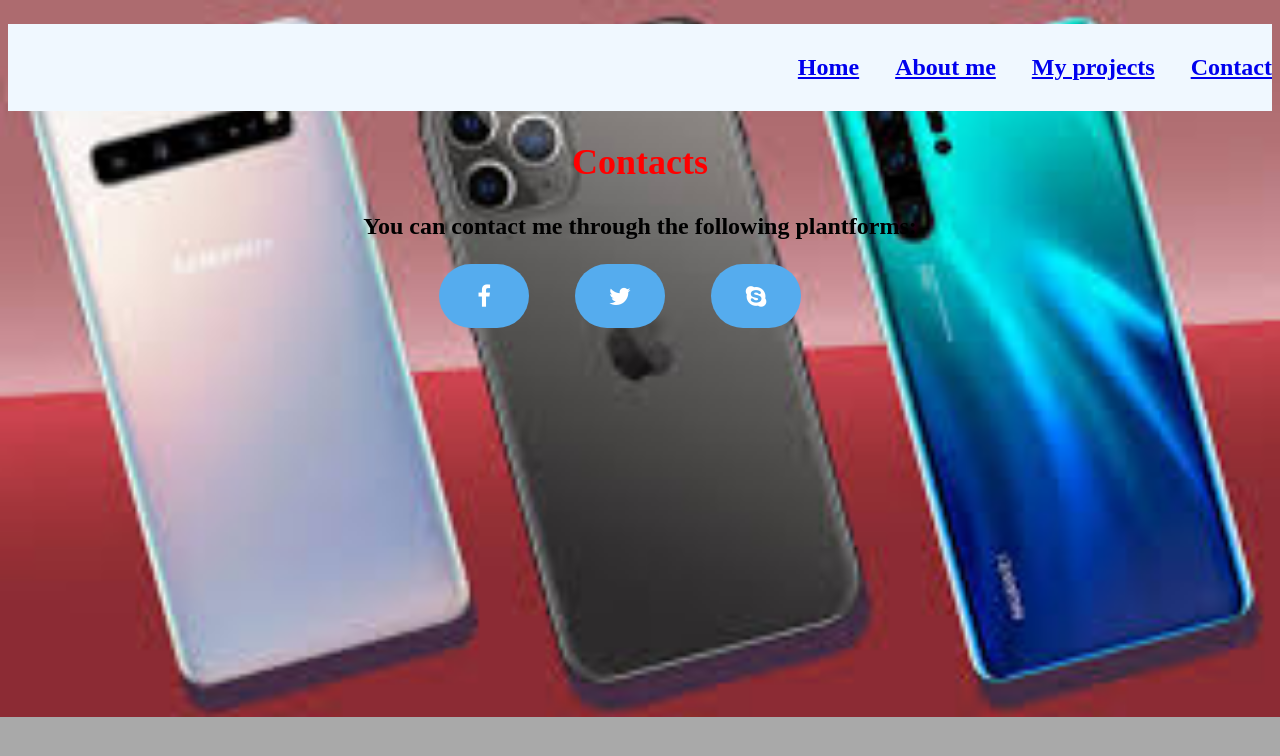
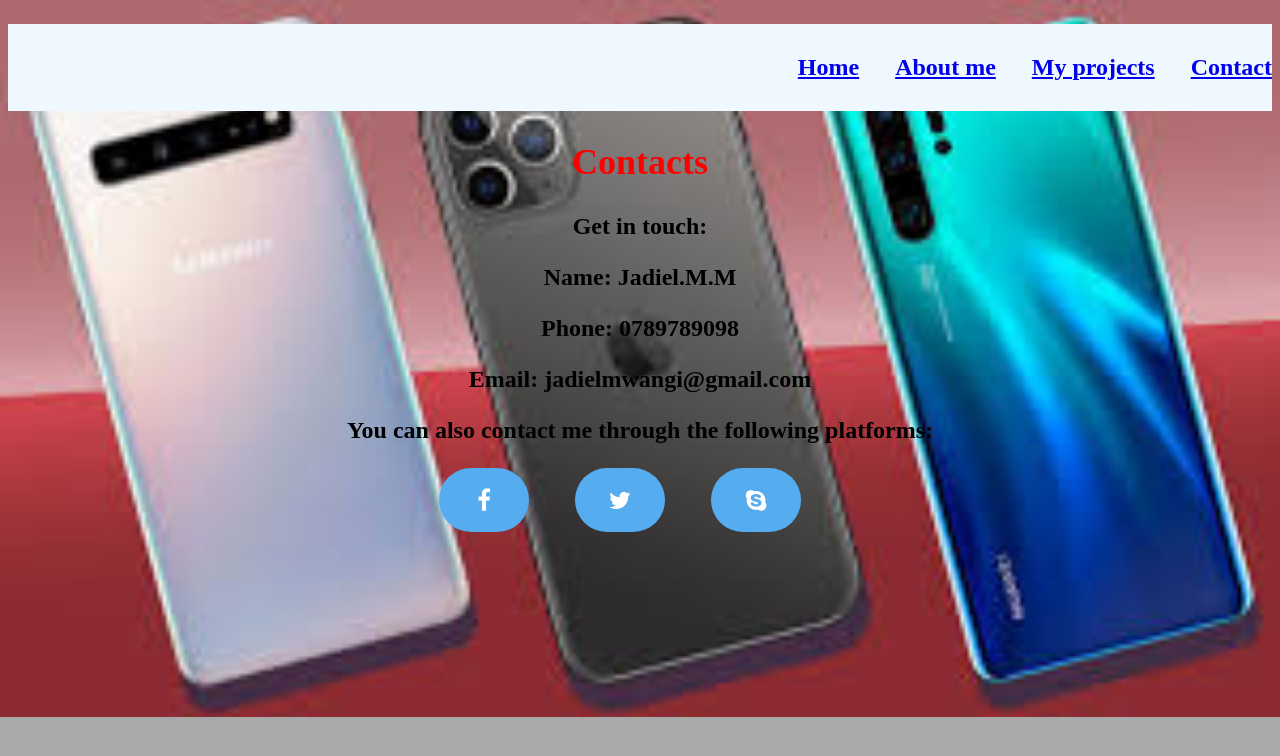
Before and after one commit to jadielmwangi/My-portfolio, a plain HTML site: page contact.html in a window 1280 px wide. Drawn offline with Linux system fonts and the light colour scheme; files whose address does not match are found by name.

Commit message:
Add my personal infomation

```diff
--- a/contact.html
+++ b/contact.html
@@ -20,13 +20,17 @@
 
    <div id="contact">
     <h2>Contacts</h2>
-    <P>You can contact me through the following plantforms:</P>
+    <p> Get in touch:</p>
+    <p> Name: Jadiel.M.M</p>
+    <p> Phone: 0789789098</p>
+    <p> Email: jadielmwangi@gmail.com </p>
 
-    <div >
+    <footer>
+        <p> You can also contact me through the following platforms:</p>
      <a href="https://www.fa-facebook.com" class="fa fa-facebook"></a>
      <a href="https://www.twitter.com" class="fa fa-twitter"></a>
      <a href="https://www.skype.com" class="fa fa-skype"></a>
-    </div>
+    </footer>
 
 
    </div>
```
